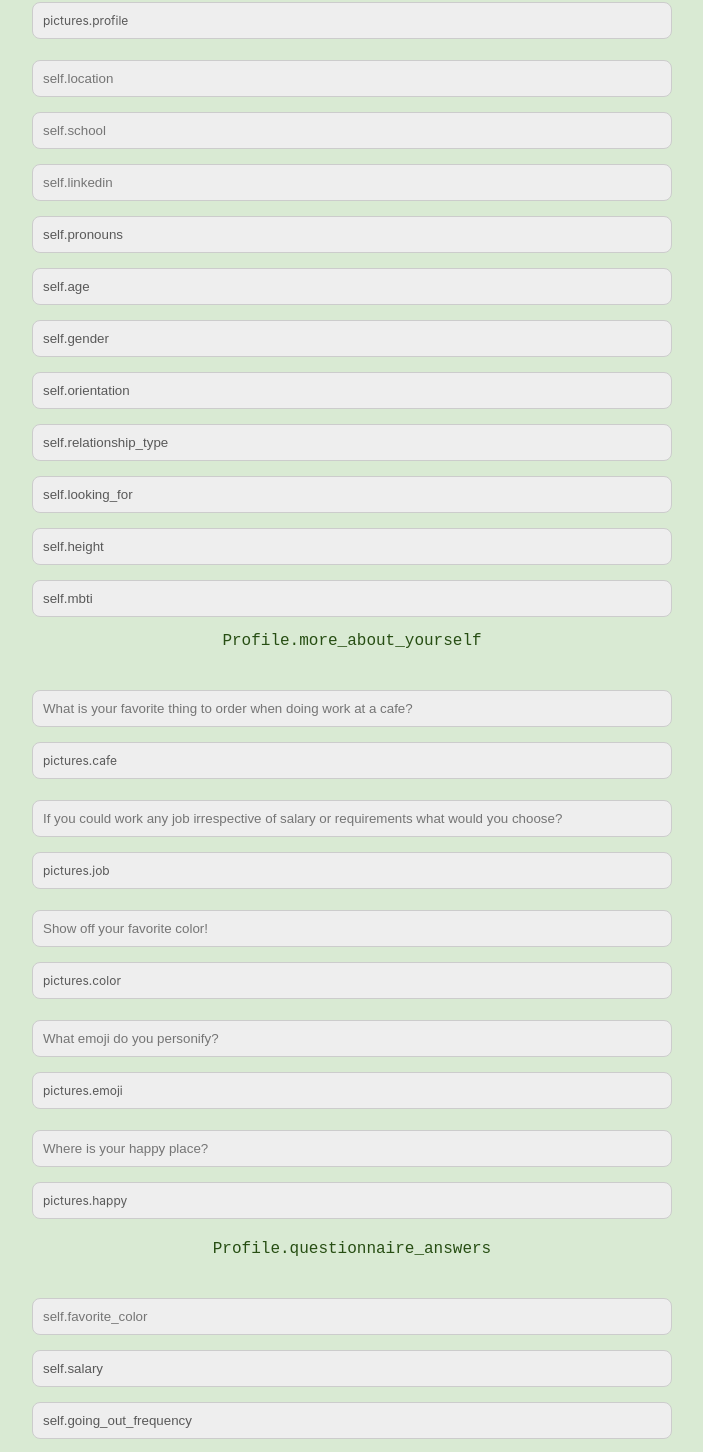
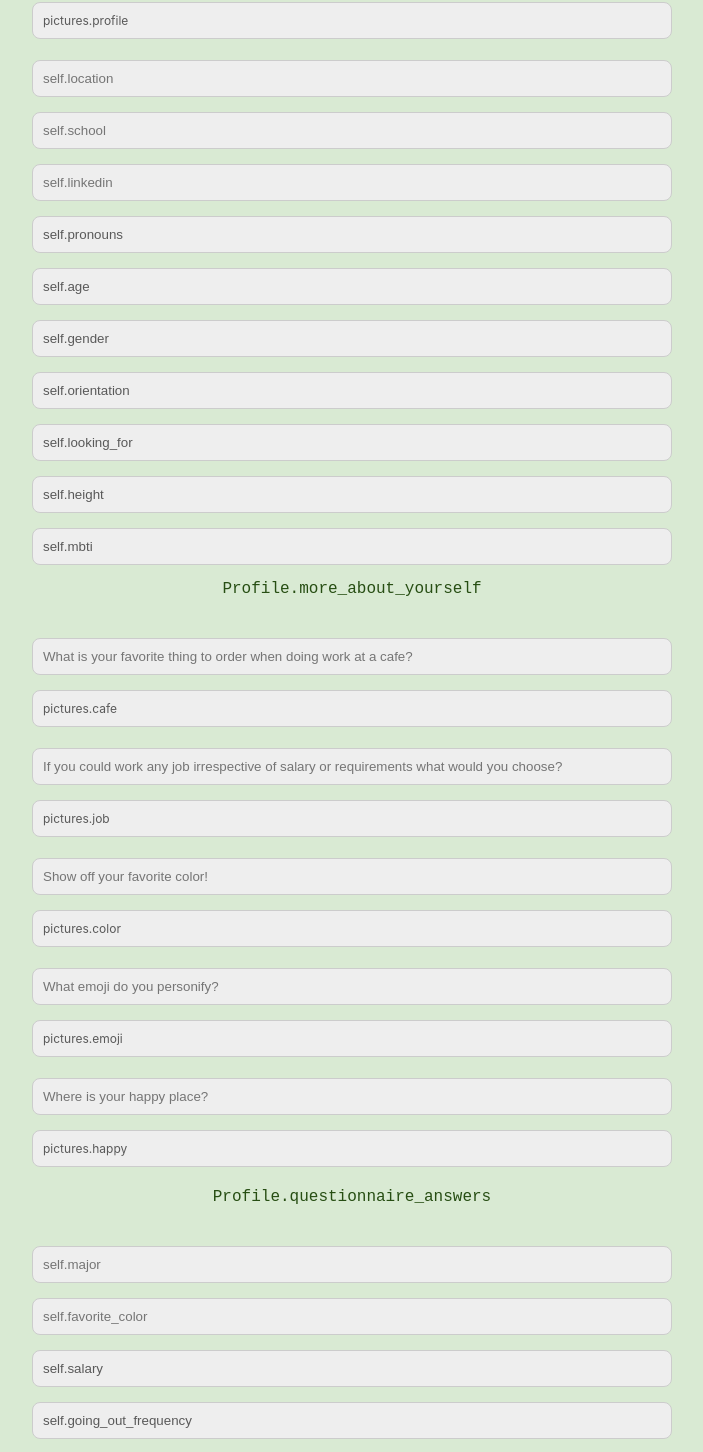
Before and after one commit to hunter-kang/BinaryBaes, a React (Create React App) app in the folder frontend/: page /profile_setup in a window 1280 px wide. Shown: the part 255-1707 px from the top of the page, without its empty margins (288-991 px from the left). Built offline with nearby package versions, Linux system fonts and the light colour scheme.

Commit message:
added major and removed relationship type

```diff
--- a/frontend/src/components/Profile_Setup.js
+++ b/frontend/src/components/Profile_Setup.js
@@ -6,17 +6,15 @@ function Profile_Setup() {
     //message to Amaia: when you get the name from backend make sure you concatenate
     //or seperate the first name and last name however you chose to connect
 
-    //message to Simon: commented out useStates are the ones that Amaia needs added so we can display this data
     const [name, setName] = useState('');
     const [location, setLocation] = useState('');
     const [school, setSchool] = useState('');
     const [linkedIn, setLinkedIn] = useState('');
-    const [pronouns, setPronouns] = useState(''); //put this as drop down (she/her, he/him etc)
+    const [pronouns, setPronouns] = useState('');
     const [age, setAge] = useState('');
-    const [gender, setGender] = useState(''); //drop down would be great too
+    const [gender, setGender] = useState('');
     const [orientation, setOrientation] = useState('');
-    const [relationshipType, setRelationshipType] = useState(''); //dont need this remove
-    const [lookingFor, setLookingFor] = useState(''); //paragraph response
+    const [lookingFor, setLookingFor] = useState('');
     const [height, setHeight] = useState('');
     const [personality, setPersonality] = useState('');
 
@@ -145,18 +143,6 @@ function Profile_Setup() {
                     <option value="Gay">Gay</option>
                     <option value="Bisexual">Bisexual</option>
                     <option value="Other">Other</option>
-                </select>
-
-                {/* Relationship Type Dropdown */}
-                <select
-                    value={relationshipType}
-                    onChange={(e) => setRelationshipType(e.target.value)}
-                    className="input-field dropdown"
-                >
-                    <option value="">self.relationship_type</option>
-                    <option value="Monogamous">Monogamous</option>
-                    <option value="Polyamorous">Polyamorous</option>
-                    <option value="Open">Open</option>
                 </select>
 
                 {/* Looking For Dropdown */}
@@ -330,6 +316,15 @@ function Profile_Setup() {
             </form>
             <p className="sub-header" style={{margin: "0px"}}>Profile.questionnaire_answers</p>
             <form>
+                {/* Major Input */}
+                <input
+                    type="text"
+                    placeholder="self.major"
+                    value={major}
+                    onChange={(e) => setMajor(e.target.value)}
+                    className="input-field"
+                />
+
                 {/* Color Input */}
                 <input
                     type="text"
```
